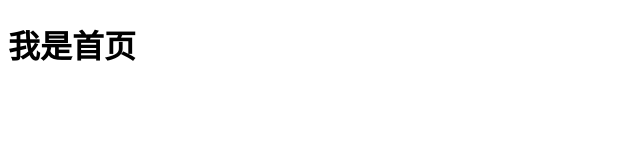
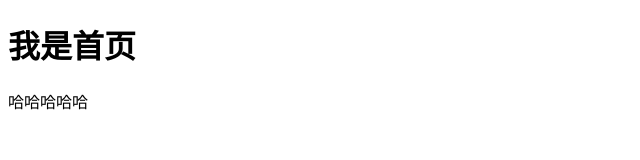
Before and after one commit to wanru-website/data, a plain HTML site: page index.html in a window 1280 px wide. Shown: the whole page, without its empty margins (0-640 px from the left). Drawn offline with Linux system fonts and the light colour scheme.

Commit message:
新增哈哈

```diff
--- a/index.html
+++ b/index.html
@@ -7,5 +7,6 @@
 </head>
 <body>
     <h1>我是首页</h1>
+    <p>哈哈哈哈哈</p>
 </body>
 </html>
```
Also changed, not shown: 认识git.html (+2 -2 lines).
